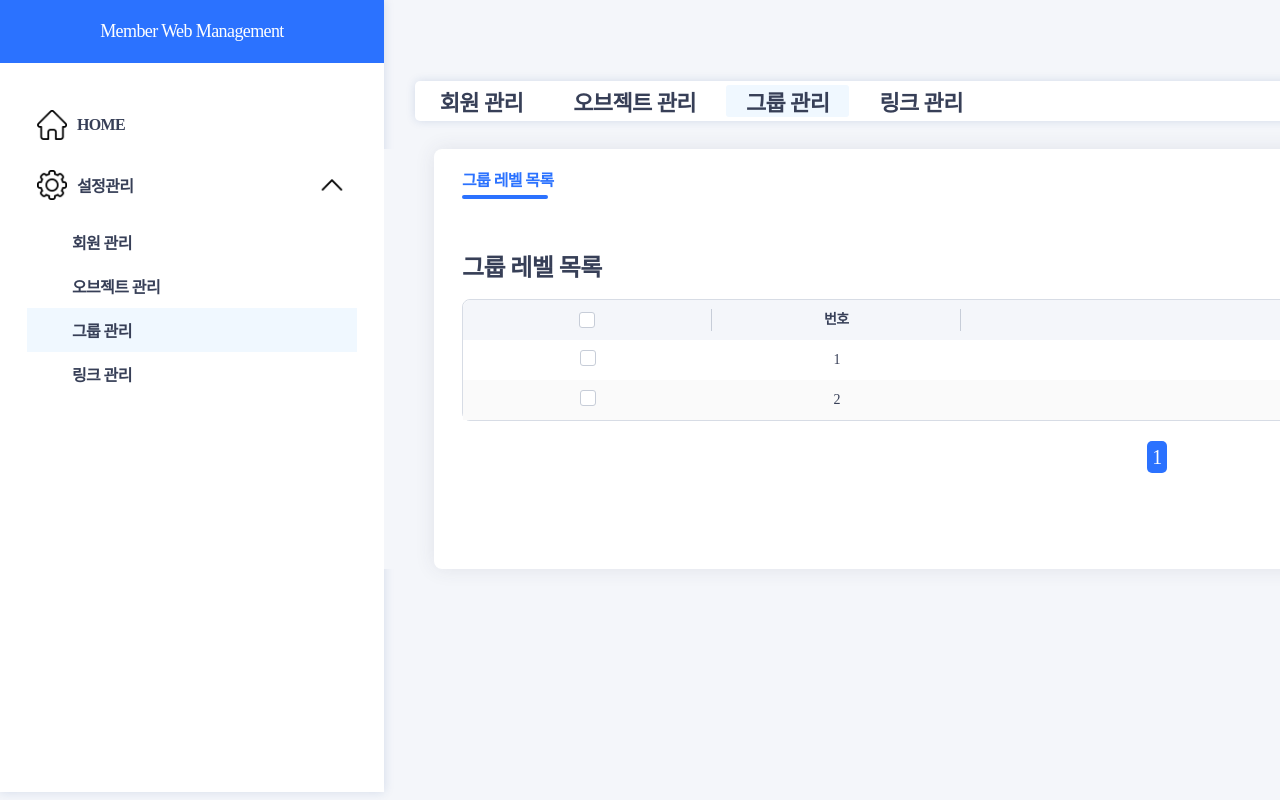
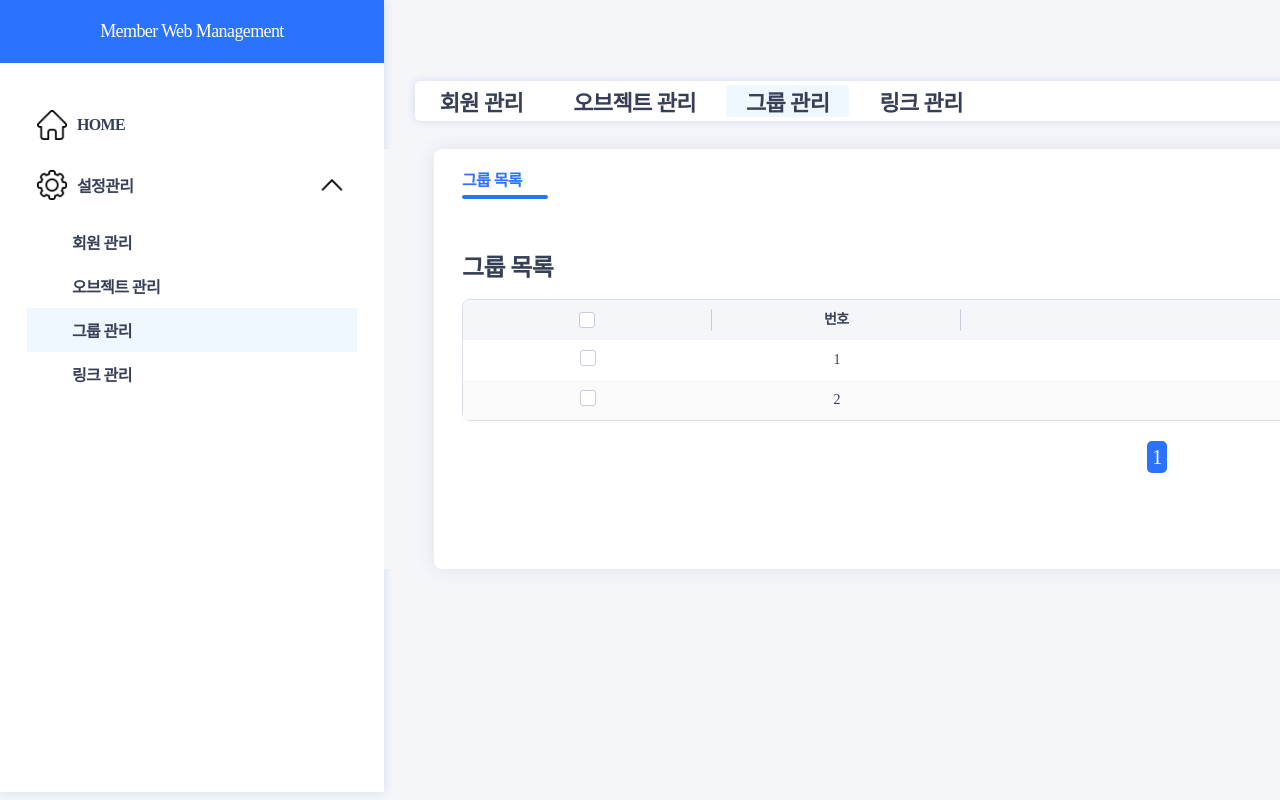
Before and after one commit to EmpChan/MemberManagement, a Django app: page /linkLevelList in a window 1280 px wide; the page is wider, and only the part inside the window is pictured. Run offline with Django 4.2, Linux system fonts and the light colour scheme; a user stored in the database is signed in; data comes from the database, SQL or seed files in the repository; some web fonts are replaced.

Commit message:
Update linkLevelList.html

```diff
--- a/templates/linkLevel/linkLevelList.html
+++ b/templates/linkLevel/linkLevelList.html
@@ -71,12 +71,12 @@
                 <ul class="sublist-tab">
                     <li class="moving-tab" id="horizontal-tab"></li>
                     <li class="sl-st on" onclick="sublistTab(0)" style="margin-right:25px;">
-                        <a>그룹 레벨 목록</a>
+                        <a>그룹 목록</a>
                     </li>
                 </ul>
                 <div class="table-list">
                      <div class="tbtop-con">
-                        <h3>그룹 레벨 목록</h3>
+                        <h3>그룹 목록</h3>
                         <div class="rsh-sort">
                         	<div class="serch-box">
 	                            <input type="text" id="searchInput" placeholder="검색어를 입력하세요." value="{{ query }}">
```
